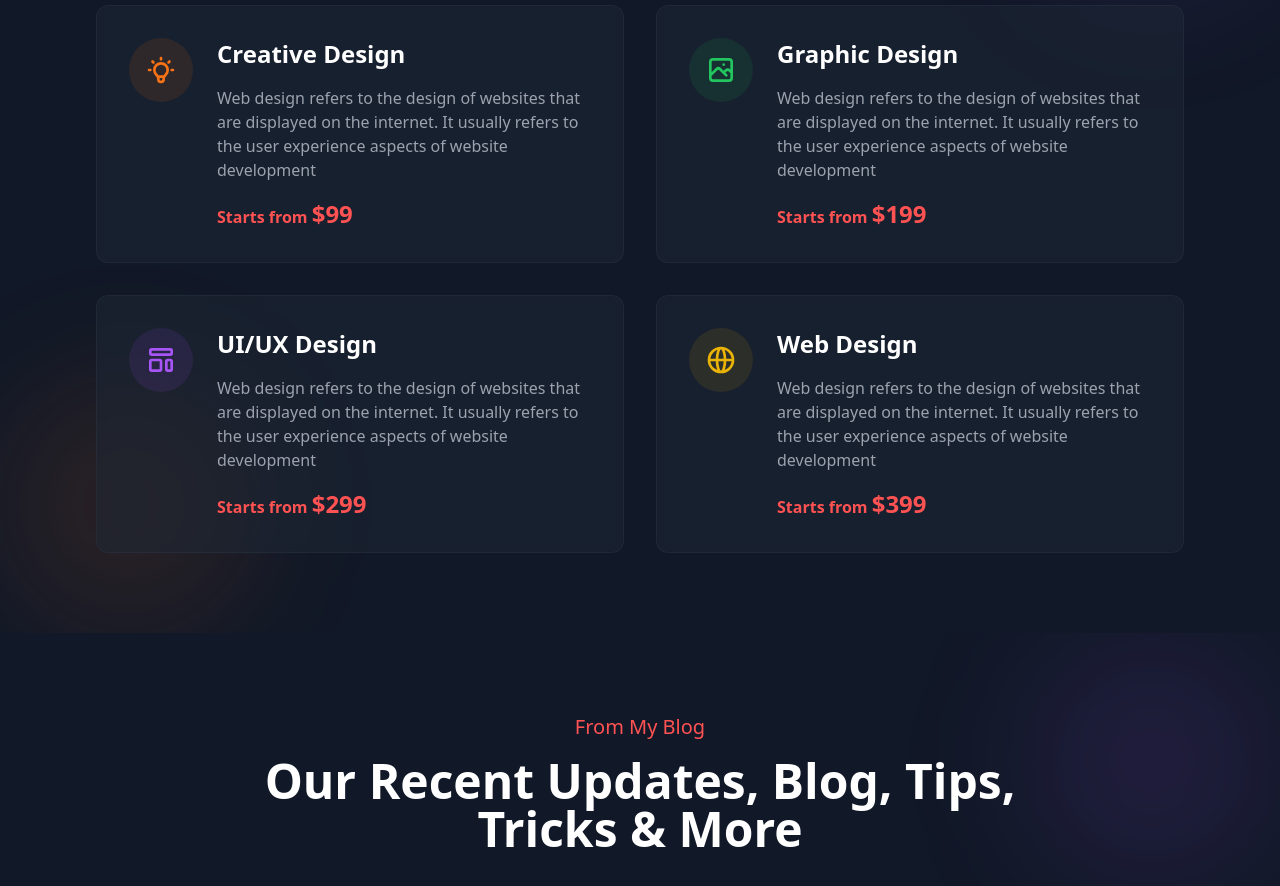
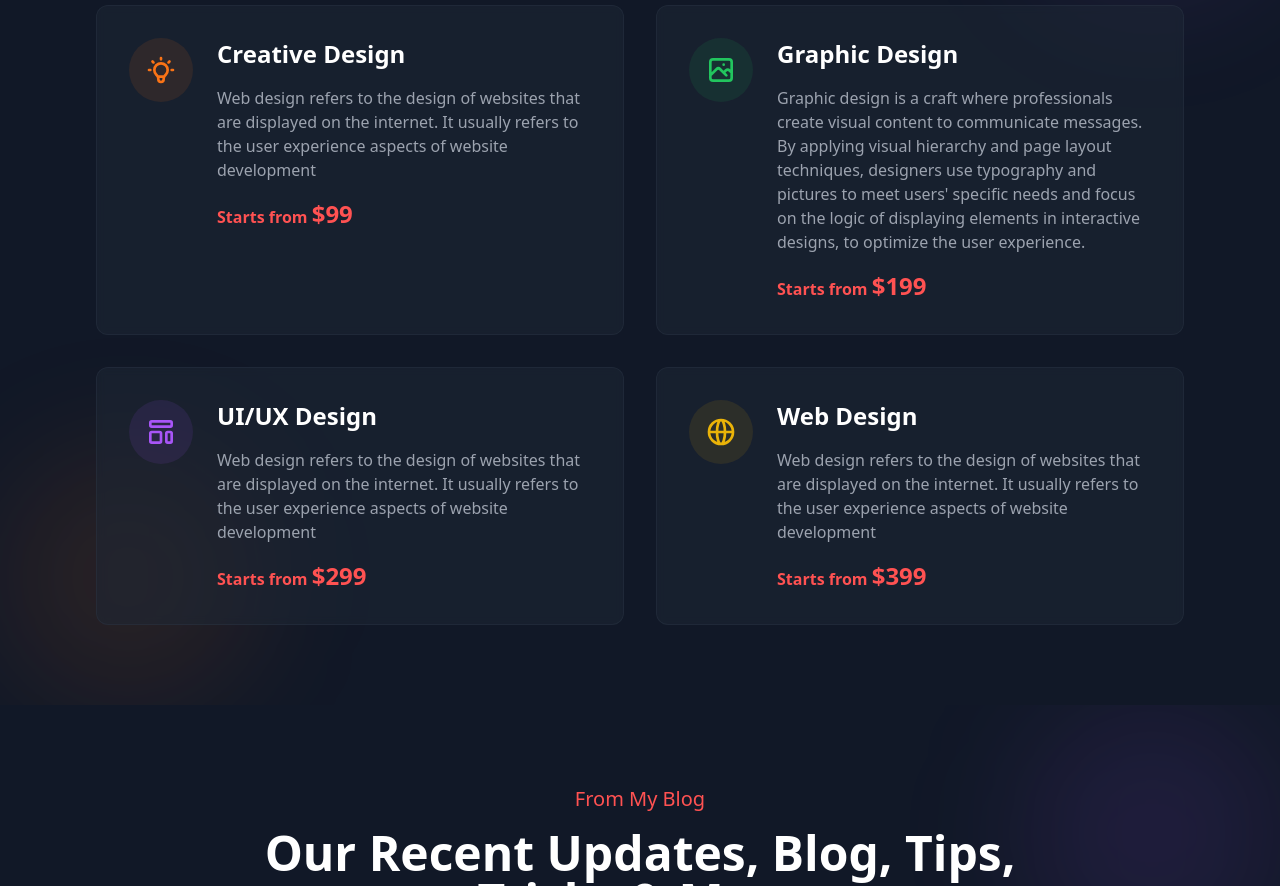
Before and after one commit to TaYEBWA18/portfolio, a plain HTML site: page index.html in a window 1280 px wide. Shown: the part 2557-3443 px from the top of the page. Drawn offline with nearby package versions, Linux system fonts and the light colour scheme.

Commit message:
trying this

```diff
--- a/home.html
+++ b/index.html
@@ -452,7 +452,7 @@
             </div>
             <div>
               <h3 class="text-2xl font-bold text-white mb-4">Graphic Design</h3>
-              <p class="text-gray-400 mb-4">Web design refers to the design of websites that are displayed on the internet. It usually refers to the user experience aspects of website development</p>
+              <p class="text-gray-400 mb-4">Graphic design is a craft where professionals create visual content to communicate messages. By applying visual hierarchy and page layout techniques, designers use typography and pictures to meet users' specific needs and focus on the logic of displaying elements in interactive designs, to optimize the user experience.</p>
               <div class="text-primary-500 font-semibold">
                 Starts from <span class="text-2xl">$199</span>
               </div>
```
